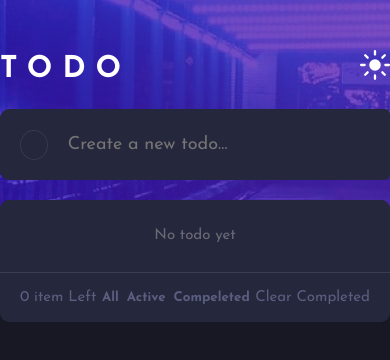
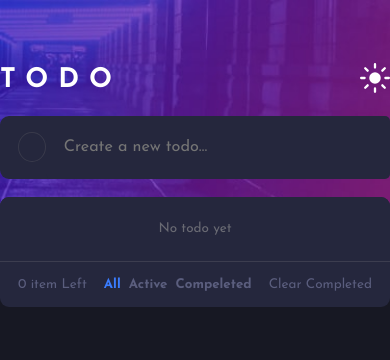
Before and after one commit to itsnooshin/Todo-list-React, a React (Vite) app: page / in a window 390 px wide. Shown: the top 360 px of the page. Built offline with nearby package versions, Linux system fonts and the light colour scheme.

Commit message:
Added feature: View the optimal layout for the app based on the user's device screen size.

```diff
--- a/src/App.jsx
+++ b/src/App.jsx
@@ -3,6 +3,7 @@ import { useEffect, useState } from "react";
 function App() {
   const [List, setList] = useState([]);
   const [activeItems, setActiveItems] = useState([]);
+  // const [toggledarkmode, setToggledarkmode] = useState("dark");
   const [filteredList, setFilteredList] = useState("all");
   const [items, setItems] = useState("");
 
@@ -82,6 +83,7 @@ function App() {
             itemChecked={totalCalcuate}
             remove={removeItemesCompleted}
             setFilter={setFilteredList}
+            filteredList={filteredList}
           />
         </ListItems>
       </Main>
@@ -118,8 +120,6 @@ function AddListInput({ items, handleChange, handleSubmit }) {
     </form>
   );
 }
-
-
 
 function ListItems({
   removeList,
@@ -167,19 +167,27 @@ function ListItems({
     </>
   );
 }
-function Footer({ itemChecked, remove, setFilter }) {
+function Footer({ itemChecked, remove, setFilter, filteredList }) {
   return (
     <div className="footer">
       <span className="item-left">{itemChecked} item Left</span>
       <div className="button-filter">
-        <button className="btn btn-footer" onClick={() => setFilter("all")}>
+        <button
+          className={`btn btn-footer ${filteredList === "all" ? "active" : ""}`}
+          onClick={() => setFilter("all")}
+        >
           All
         </button>
-        <button className="btn btn-footer" onClick={() => setFilter("active")}>
+        <button
+          className={`btn btn-footer ${
+            filteredList === "active" ? "active" : ""
+          }`}
+          onClick={() => setFilter("active")}
+        >
           Active{" "}
         </button>
         <button
-          className="btn btn-footer"
+          className={`btn btn-footer ${filteredList === "complete" ? "active" : ""}`}
           onClick={() => setFilter("complete")}
         >
           Compeleted
--- a/src/index.css
+++ b/src/index.css
@@ -195,3 +195,29 @@ input[type="checkbox"]:checked::before {
 .listItems:hover .icon-remove {
   display: block;
 }
+
+/* responsive  */
+@media (max-width: 600px) {
+  body {
+  }
+  html {
+    font-size: 56.25%;
+  }
+  .main-content {
+    background-color: #171823;
+    background-image: url("./assets/bg-mobile-dark.jpg");
+    height: 70vh;
+    width: 100%;
+    background-repeat: no-repeat;
+    margin-bottom: 100rem;
+    background-size: contain;
+  }
+  .container {
+    max-width: 45rem;
+    margin: 0 auto;
+  }
+  .header {
+
+   padding-top: 7rem;
+  }
+}
```
